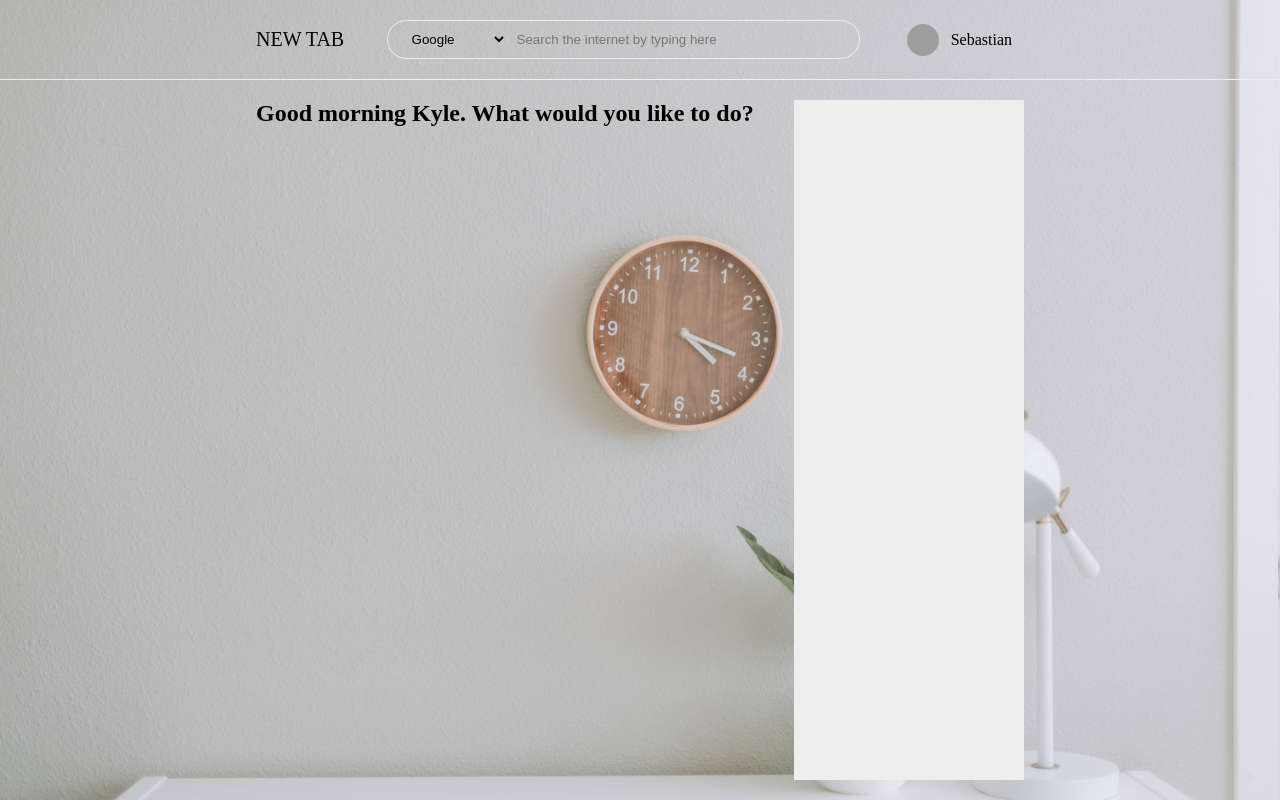
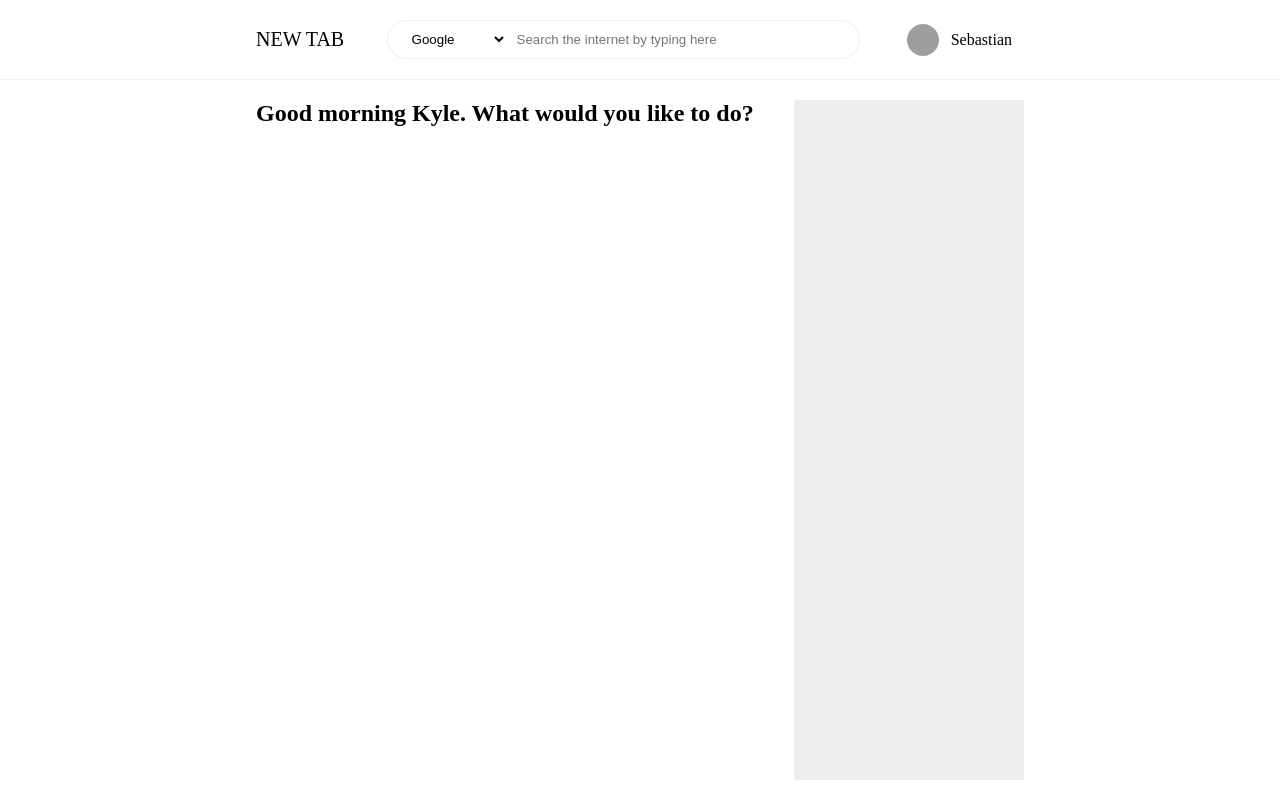
Before and after one commit to data-miner00/new-tab, a Nuxt app: page / in a window 1280 px wide. Built offline with nearby package versions, Linux system fonts and the light colour scheme; grey boxes are pictures that could not be loaded.

Commit message:
fix: Disable background

```diff
--- a/layouts/default.vue
+++ b/layouts/default.vue
@@ -9,10 +9,11 @@
 @import "~/assets/sass/layout"
 
 .root
-  background-image: url(~assets/images/background2.jpg)
-  background-size: cover
+  // background-image: url(~assets/images/background2.jpg)
+  // background-size: cover
   // background-attachment: fixed
   // background-repeat: no-repeat
-  background-position: center
+  // background-position: center
+  background: white
   height: 100vh
 </style>
```
